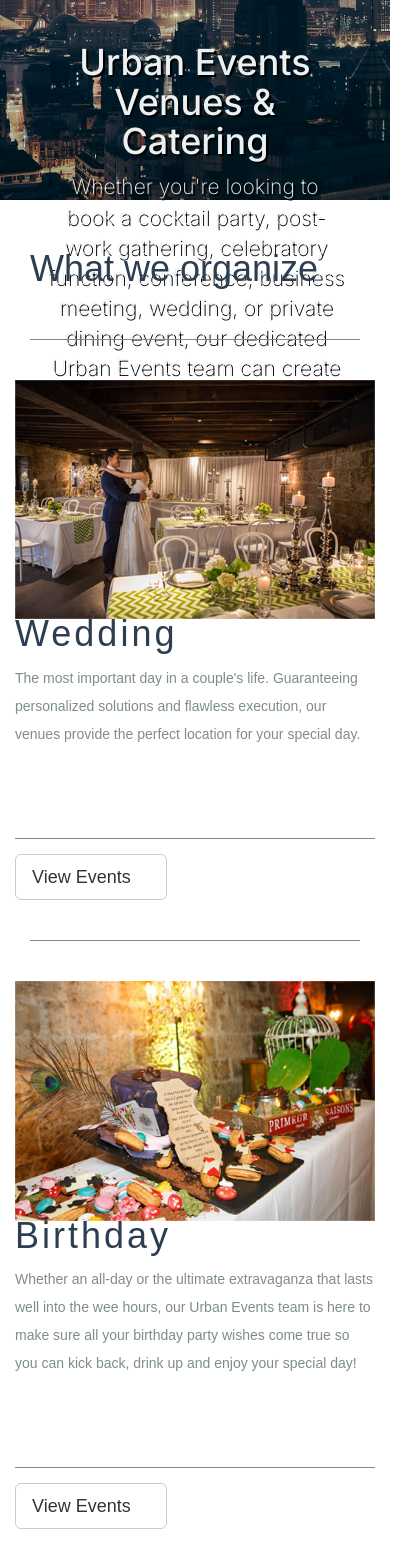
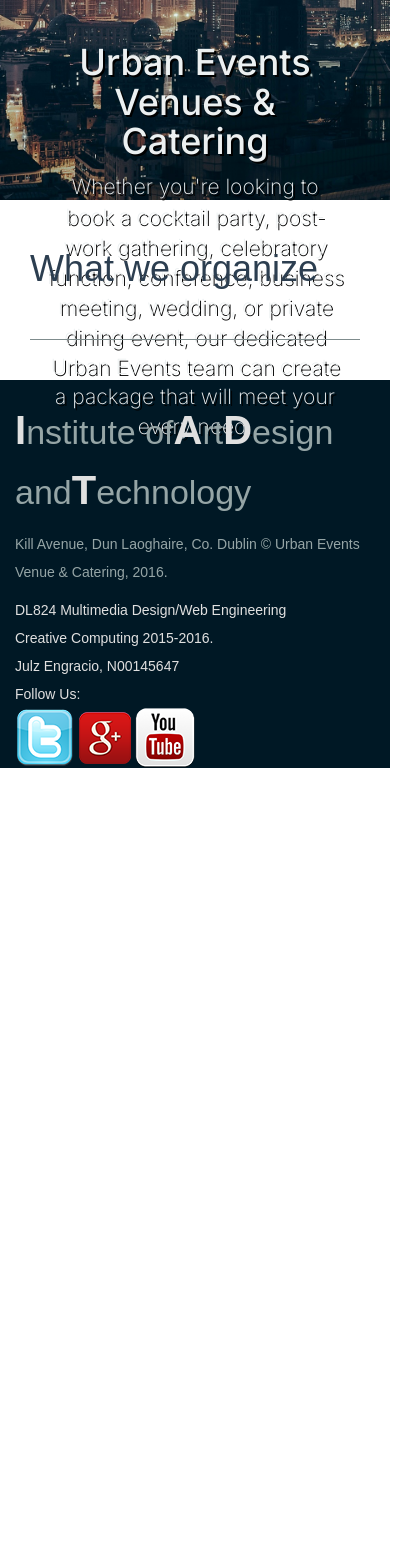
Before and after one commit to zhhimel/SportsClub, a Next.js app: page / in a window 390 px wide. Shown: the part 400-1968 px from the top of the page, 415 px wide, since content can reach past the window. After the commit the page ends 1168 px from the top, so only its background shows below. Built offline with nearby package versions, Linux system fonts and the light colour scheme; a web font is replaced by a local one.

Commit message:
register

```diff
--- /dev/null
+++ b/src/app/_components/sections/Events.js
@@ -0,0 +1,69 @@
+// import React, { useState, useEffect } from "react";
+// import axios from "axios";
+
+// const Events = () => {
+//   const [events, setEvents] = useState([]);
+
+//   useEffect(() => {
+//     // Fetch events from the backend
+//     const fetchEvents = async () => {
+//       try {
+//         const response = await axios.get(
+//           `${process.env.BACKEND_URL}/events`
+//         );
+//         setEvents(response.data); // Assuming the response contains an array of events
+//       } catch (error) {
+//         console.error("Error fetching events:", error);
+//       }
+//     };
+
+//     fetchEvents();
+//   }, []);
+//   return (
+//     <div>
+//       <div className="row">
+//         <section>
+//           <div className="container">
+//             <div className="col-md-6">
+//               <img src="images/wedding2.jpg" className="img-responsive" />
+//             </div>
+//             <div className="subcontent col-md-6">
+//               <h1>Wedding</h1>
+//               <p>
+//                 The most important day in a couple's life. Guaranteeing
+//                 personalized solutions and flawless execution, our venues
+//                 provide the perfect location for your special day.
+//               </p>
+//               <hr className="customline" />
+//               <button type="button" className="btn btn-default btn-lg">
+//                 View Events{" "}
+//                 <span
+//                   className="glyphicon glyphicon-arrow-right"
+//                   aria-hidden="true"
+//                 ></span>
+//               </button>
+//             </div>
+//           </div>
+//         </section>
+//       </div>
+//       <div className="container">
+//         <div className="col-md-12">
+//           <hr />
+//         </div>
+//       </div>
+//     </div>
+//   );
+// };
+
+// export default Events;
+import React from 'react'
+
+const Events = () => {
+  return (
+    <div>
+
+    </div>
+  )
+}
+
+export default Events
--- a/src/app/login/page.js
+++ b/src/app/login/page.js
@@ -1,7 +1,7 @@
 'use client';
 import React, { useState } from 'react';
 import axios from 'axios';
-
+import Link from 'next/link';
 const Page = () => {
   const [email, setEmail] = useState('');
   const [password, setPassword] = useState('');
@@ -61,6 +61,9 @@ const Page = () => {
                 Login
               </button>
             </form>
+            <div>
+              Don&apos;t have an account? <Link href='register'>Register</Link> here.
+            </div>
           </div>
         </div>
       </div>
--- a/src/app/page.js
+++ b/src/app/page.js
@@ -1,3 +1,4 @@
+import Events from "./_components/sections/Events";
 
 const page = () => {
   return (
@@ -8,137 +9,12 @@ const page = () => {
             <h1>What we organize</h1>
           </div>
         </div>
-
         <div className="container">
           <div className="col-md-12">
             <hr />
           </div>
         </div>
-
-        <div className="row">
-          <section>
-            <div className="container">
-              <div className="col-md-6">
-                <img src="images/wedding2.jpg" className="img-responsive" />
-              </div>
-              <div className="subcontent col-md-6">
-                <h1>Wedding</h1>
-                <p>
-                  The most important day in a couple's life. Guaranteeing
-                  personalized solutions and flawless execution, our venues
-                  provide the perfect location for your special day.
-                </p>
-                <hr className="customline" />
-                <button type="button" className="btn btn-default btn-lg">
-                  View Events{" "}
-                  <span
-                    className="glyphicon glyphicon-arrow-right"
-                    aria-hidden="true"
-                  ></span>
-                </button>
-              </div>
-            </div>
-          </section>
-        </div>
-
-        <div className="container">
-          <div className="col-md-12">
-            <hr />
-          </div>
-        </div>
-
-        <div className="row">
-          <section>
-            <div className="container">
-              <div className="col-md-6">
-                <img src="images/birthday2.jpg" className="img-responsive" />
-              </div>
-              <div className="subcontent col-md-6">
-                <h1>Birthday</h1>
-                <p>
-                  Whether an all-day or the ultimate extravaganza that lasts
-                  well into the wee hours, our Urban Events team is here to make
-                  sure all your birthday party wishes come true so you can kick
-                  back, drink up and enjoy your special day!
-                </p>
-                <hr className="customline" />
-                <button type="button" className="btn btn-default btn-lg">
-                  View Events{" "}
-                  <span
-                    className="glyphicon glyphicon-arrow-right"
-                    aria-hidden="true"
-                  ></span>
-                </button>
-              </div>
-            </div>
-          </section>
-        </div>
-
-        <div className="container">
-          <div className="col-md-12">
-            <hr />
-          </div>
-        </div>
-
-        <div className="row">
-          <section>
-            <div className="container">
-              <div className="col-md-6">
-                <img src="images/fashion2.jpg" className="img-responsive" />
-              </div>
-              <div className="subcontent col-md-6">
-                <h1>Fashion</h1>
-                <p>
-                  Fast becoming to go-to location for fashion events, PR
-                  gatherings and product launches, The Urban Purveyor Group
-                  venues provide you with choice and quality in premium
-                  locations for all your event needs.
-                </p>
-                <hr className="customline" />
-                <button type="button" className="btn btn-default btn-lg">
-                  View Events{" "}
-                  <span
-                    className="glyphicon glyphicon-arrow-right"
-                    aria-hidden="true"
-                  ></span>
-                </button>
-              </div>
-            </div>
-          </section>
-        </div>
-
-        <div className="container">
-          <div className="col-md-12">
-            <hr />
-          </div>
-        </div>
-
-        <div className="row">
-          <section>
-            <div className="container">
-              <div className="col-md-6">
-                <img src="./styles/images/meeting2.jpg" />
-              </div>
-              <div className="subcontent col-md-6">
-                <h1>Meeting</h1>
-                <p>
-                  From formal, to not-so-formal, our flexible event spaces can
-                  cater to your every need for meetings and conferences large or
-                  small, and our dedicated event team can assist with all
-                  aspects of your event planning.
-                </p>
-                <hr className="customline" />
-                <button type="button" className="btn btn-default btn-lg">
-                  View Events{" "}
-                  <span
-                    className="glyphicon glyphicon-arrow-right"
-                    aria-hidden="true"
-                  ></span>
-                </button>
-              </div>
-            </div>
-          </section>
-        </div>
+        <Events/>
       </div>
     </div>
   );
```
Also changed, not shown: src/app/register/page.js (+22 -22 lines), 1 other file (tests, documents, lock files or other folders).
